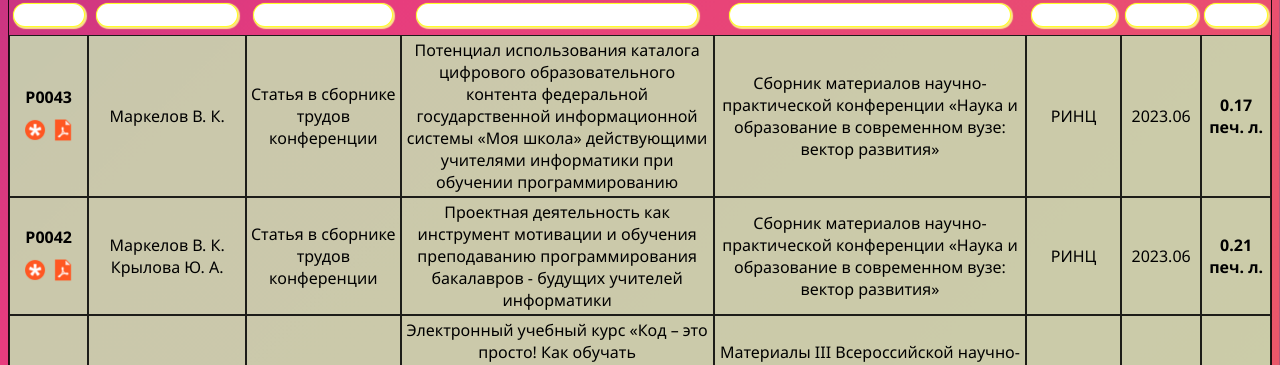
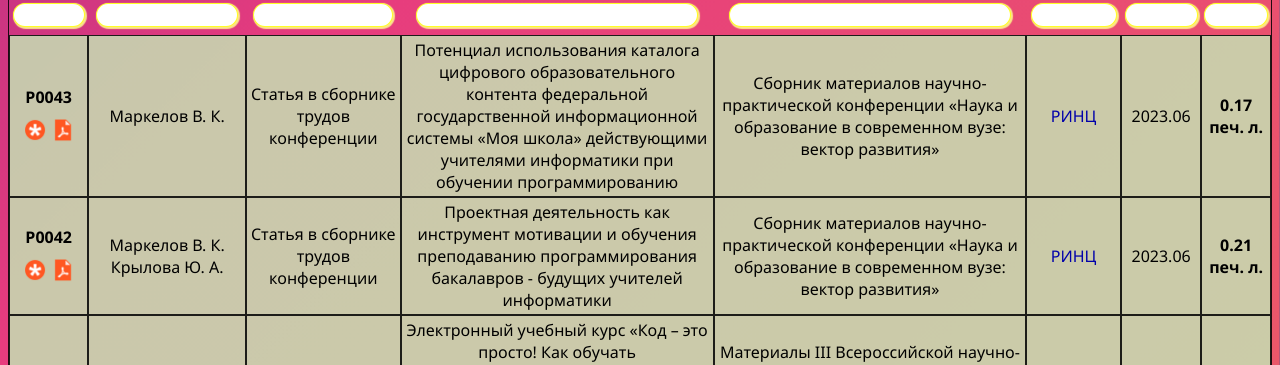
Before and after one commit to valemark/vmkpubls, a plain HTML site: page index.html in a window 1280 px wide. Shown: the part 158-523 px from the top of the page. Drawn offline with Linux system fonts and the light colour scheme.

Commit message:
Update index.html

```diff
--- a/index.html
+++ b/index.html
@@ -69,7 +69,7 @@
                     <td class="Type">Статья в сборнике трудов конференции</td>
                     <td class="Name">Потенциал использования каталога цифрового образовательного контента федеральной государственной информационной системы «Моя школа» действующими учителями информатики при обучении программированию</td>
                     <td class="Place">Сборник материалов научно-практической конференции «Наука и образование в современном вузе: вектор развития»</td>
-                    <td class="Base">РИНЦ</td>
+                    <td class="Base"><a href="http://sspu.ru/pdf/pages/science/doc/sbornik/Sbornik_Nauka_i_obrazovanie_2023_v20230628134817.pdf" title="Ссылка в интернете" target="_blank">РИНЦ</a></td>
                     <td class="Date">2023.06</td>
                     <td class="Pages">0.17<br>печ. л.</td>
                     <td class="Biblio" id="#P0043">Маркелов В. К. Потенциал использования каталога цифрового образовательного контента федеральной государственной информационной системы «Моя школа» действующими учителями информатики при обучении программированию / В. К. Маркелов // Наука и образование в современном вузе: вектор развития : сборник материалов научно-практической конференции, Шуя, 18 мая 2023 года. – Шуя: Ивановский государственный университет, Шуйский филиал, 2023. – С. 125-128.</td>
@@ -83,7 +83,7 @@
                     <td class="Type">Статья в сборнике трудов конференции</td>
                     <td class="Name">Проектная деятельность как инструмент мотивации и обучения преподаванию программирования бакалавров - будущих учителей информатики</td>
                     <td class="Place">Сборник материалов научно-практической конференции «Наука и образование в современном вузе: вектор развития»</td>
-                    <td class="Base">РИНЦ</td>
+                    <td class="Base"><a href="http://sspu.ru/pdf/pages/science/doc/sbornik/Sbornik_Nauka_i_obrazovanie_2023_v20230628134817.pdf" title="Ссылка в интернете" target="_blank">РИНЦ</a></td>
                     <td class="Date">2023.06</td>
                     <td class="Pages">0.21<br>печ. л.</td>
                     <td class="Biblio" id="#P0042">Маркелов В. К. Проектная деятельность как инструмент мотивации и обучения преподаванию программирования бакалавров - будущих учителей информатики / В. К. Маркелов, Ю. А. Крылова // Наука и образование в современном вузе: вектор развития : сборник материалов научно-практической конференции, Шуя, 18 мая 2023 года. – Шуя: Ивановский государственный университет, Шуйский филиал, 2023. – С. 122-125.</td>
```
